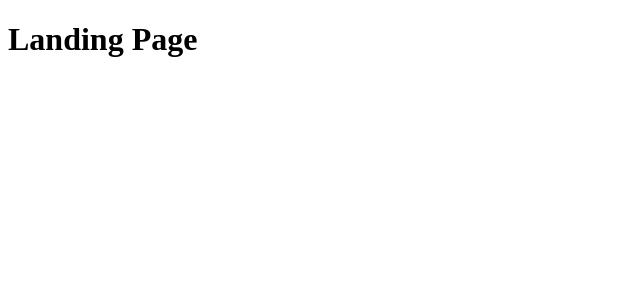
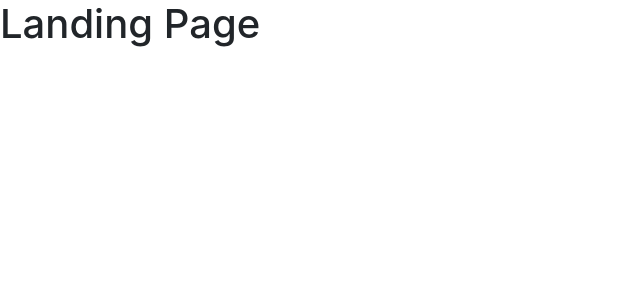
Before and after one commit to stefian/microservices-market, a Next.js app in the folder client/: page / in a window 1280 px wide. Shown: the top 300 px of the page, without its empty margins (0-640 px from the left). Built offline with nearby package versions, Linux system fonts and the light colour scheme.

Commit message:
+ import bootstrap / _app.js - for global css import in all Next pages

```diff
--- /dev/null
+++ b/client/pages/_app.js
@@ -0,0 +1,6 @@
+import 'bootstrap/dist/css/bootstrap.css';
+// Wrapper for all Next Page Components / _app
+// used for global imports in Next - like bootstrap above
+export default ({ Component, pageProps }) => {
+  return <Component {...pageProps} />
+};
```
